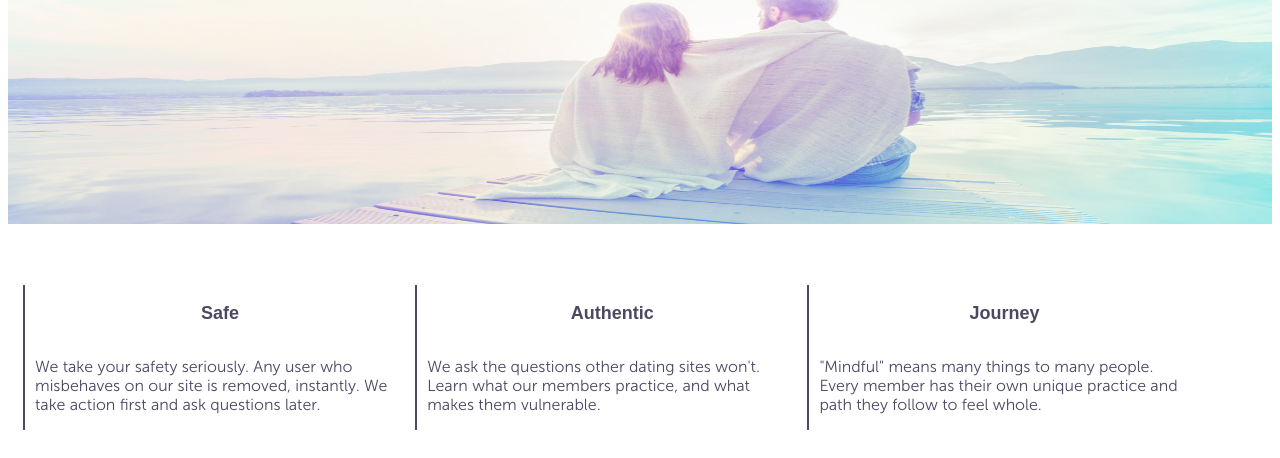
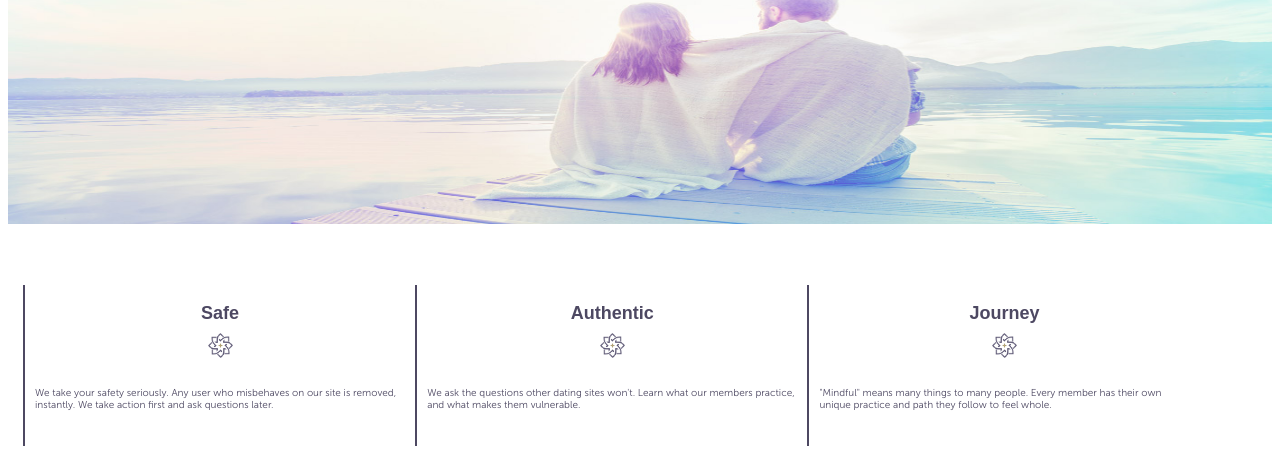
Before and after one commit to bulkyracehorse512/meetmindful, a plain HTML site: page css/index.html in a window 1280 px wide. Shown: the part 347-805 px from the top of the page. Drawn offline with Linux system fonts and the light colour scheme; a web font is replaced by a local one.

Commit message:
add bottom icon

```diff
--- a/css/styles.css
+++ b/css/styles.css
@@ -108,6 +108,7 @@ a:hover {
   width: 30%;
   padding-left: 10px;
   padding-right: 10px;
+  padding-bottom: 25px;
   height: 100%;
   border-left-width: 2px;
   border-left-style: solid;
@@ -118,13 +119,19 @@ a:hover {
 .feature h3 {
   font-family: 'IntroBold', Fallback, sans-serif;
   font-size: 18px;
-  padding-bottom: 15px;
+  padding-bottom: 45px;
   text-align: center;
+  background-position: center bottom;
+  background-image: url("img/chakra.png");
+  background-position-y: 30px;
+  background-size: 25px;
+  background-repeat: no-repeat;
 }
 
 .feature p {
   font-family: 'MuseoSans', Fallback, sans-serif;
   align: left;
+  font-size: 10px;
 }
 
 @media only screen and (max-device-width: 800px) {
```
